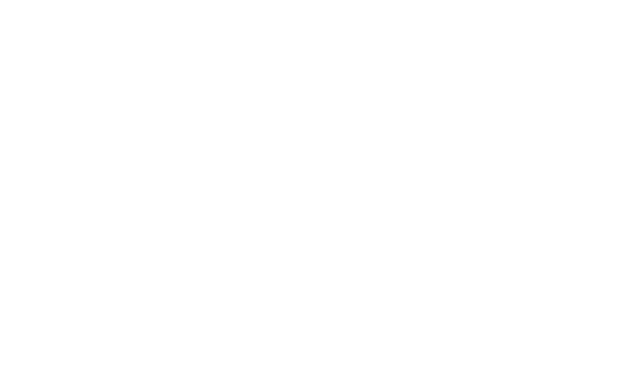
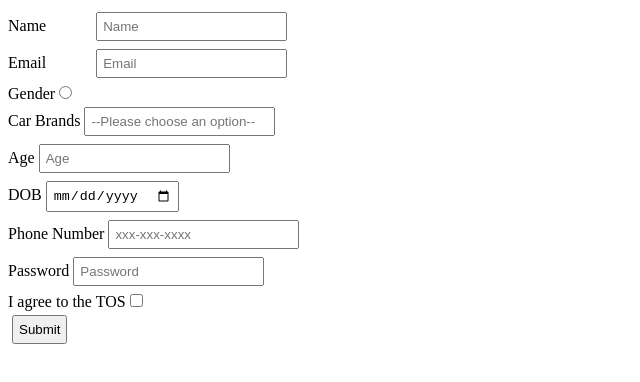
Before and after one commit to acciojob/signup-form-car-shraddhabelavi, a website: page main.html in a window 1280 px wide. Shown: the whole page, without its empty margins (0-640 px from the left). Drawn offline with Linux system fonts and the light colour scheme.

Commit message:
created a submission

```diff
--- a/main.html
+++ b/main.html
@@ -8,6 +8,18 @@
 
 <body>
 	<!-- the entire body must be written by student -->
+	<form method="post">
+		Name<input type="text" name="name" id="name" placeholder="Name"/><br>
+		Email<input type="email" name="Email" id="email" placeholder="Email"/><br>
+		Gender<input type="radio" name="gender" id="gender_m, gender_f" /><br>
+		Car Brands<input type="select" name="car brands" id="cars" placeholder="--Please choose an option--"/><br>
+		Age<input type="number" name="age" id="age" placeholder="Age"/><br>
+		DOB<input type="date" name="dob" id="dob"/><br>
+		Phone Number<input type="tel" name="number" id="tel" placeholder="xxx-xxx-xxxx"/><br>
+		Password<input type="password" name="password" id="password" placeholder="Password"/><br>
+		I agree to the TOS<input type="checkbox" id="tos"/><br>
+		<input type="submit">
+	</form>
     <script type="text/javascript" src="./script.js">
 </script>
 
--- a/styles.css
+++ b/styles.css
@@ -1,2 +1,15 @@
 
 /* Your CSS Code here. */
+input{
+	padding:5px;
+	margin:4px;
+}
+#name{
+	margin-left:50px;
+}
+#email{
+	margin-left:50px;
+}
+#gender{
+	margin-left:50px;
+}
```
